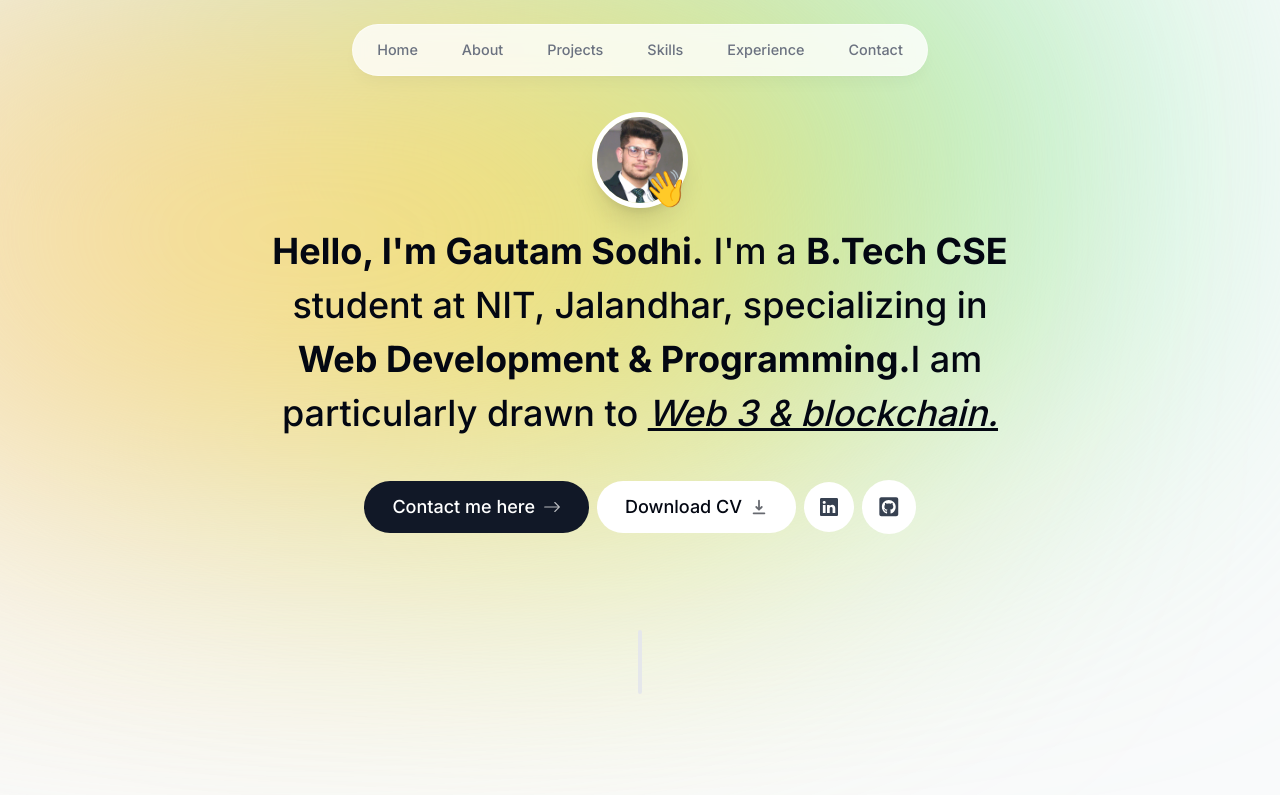
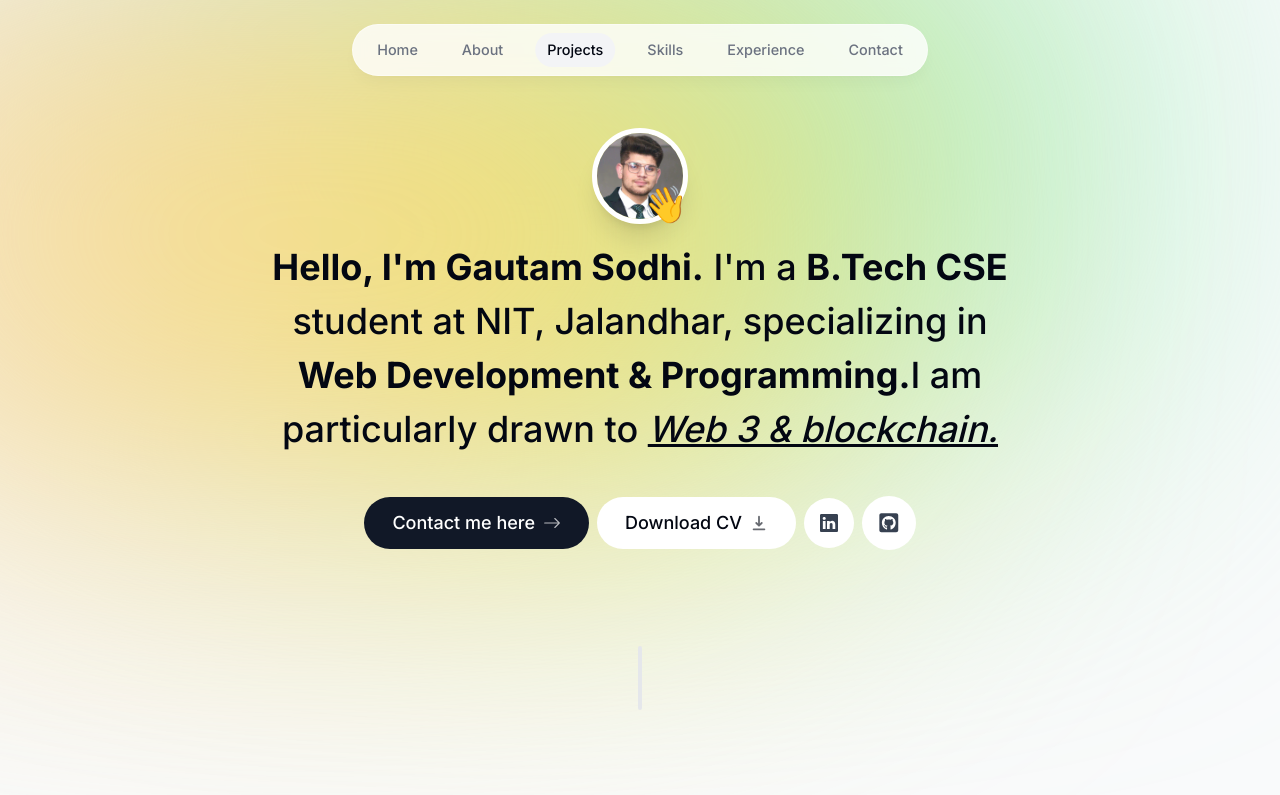
Before and after one commit to Iam-Sodhi/GS_Portfolio, a Next.js app: page / in a window 1280 px wide. Shown: the top 795 px of the page. Built offline with nearby package versions, Linux system fonts and the light colour scheme.

Commit message:
context api done

```diff
--- a/app/layout.tsx
+++ b/app/layout.tsx
@@ -1,6 +1,7 @@
 import "./globals.css";
 import { Inter } from "next/font/google";
 import Header from "@/components/header";
+import ActiveSectionContextProvider from "@/context/activeSection-context";
 const inter = Inter({ subsets: ["latin"] });
 
 export const metadata = {
@@ -15,7 +16,7 @@
   children: React.ReactNode;
 }) {
   return (
-    <html lang="en">
+    <html lang="en" className="!scroll-smooth">
       <head>
         <link rel="icon" href="/favicon.ico" sizes="32x32" />
       </head>
@@ -34,8 +35,10 @@
 
 <div className="absolute -z-10 top-[-1rem] left-[-35rem] h-[31.25rem] w-[50rem] rounded-full blur-[10rem] sm:w-[68.75rem] md:left-[-33rem] lg:left-[-28rem] xl:left-[-15rem] 2xl:left-[-5rem] bg-gradient-to-r from-orange-200 to-yellow-300 dark:from-orange-300 dark:to-yellow-400"></div>
 
-      <Header />
-        {children}
+  <ActiveSectionContextProvider>
+    <Header />
+     {children}
+  </ActiveSectionContextProvider>
       </body>
     </html>
   );
--- a/components/About.tsx
+++ b/components/About.tsx
@@ -1,14 +1,19 @@
 "use client"
-import React from "react";
+import React, { useEffect } from "react";
 import SectionHeading from "./SectionHeading";
 import { motion } from "framer-motion";
+import { useSectionInView } from "@/lib/hooks";
+
 
 export default function About() {
+ const {ref}=useSectionInView('About');
   return (
-    <motion.section className="mb-28 max-w-[45rem] text-center leading-8 sm:mb-40"
+    <motion.section className="mb-28 max-w-[45rem] text-center leading-8 sm:mb-40 scroll-mt-28"
     initial={{ opacity: 0, y: 100 }}
     animate={{ opacity: 1, y: 0 }}
     transition={{ delay: 0.175 }}
+    id="about"
+    ref={ref}
     >
       <SectionHeading>About Me</SectionHeading>
       <p className="mb-3">
--- a/components/Projects.tsx
+++ b/components/Projects.tsx
@@ -1,12 +1,16 @@
-import React from "react";
+"use client"
+import React  from "react";
 import { projectsData } from "@/lib/data";
 import SectionHeading from "./SectionHeading";
 import Project from "./Project";
+import { useSectionInView } from "@/lib/hooks";
+
 
 export default function Projects() {
 
+  const {ref}=useSectionInView("Projects",0.5);
   return (
-    <section className="scroll-mt-28 mb-28">
+    <section  ref={ref} className="scroll-mt-28 mb-28" id="projects">
       <SectionHeading>My projects</SectionHeading>
       <div>
         {projectsData.map((project, index) => (
--- a/components/header.tsx
+++ b/components/header.tsx
@@ -1,12 +1,16 @@
 "use client";
-import React from "react";
+import React, { useState, useContext } from "react";
 import { motion } from "framer-motion";
 import { links } from "@/lib/data";
 import Link from "next/link";
+import clsx from "clsx";
+import {  useActiveSectionContext } from "@/context/activeSection-context";
+
 
 export default function Header() {
+   const{activeSection, setActiveSection, setTimeOfLastClick}=  useActiveSectionContext();
   return (
-//     <header className="z-[999] relative">
+//     <header className="z-e[999] relative">
 //     <motion.div
 //       className="fixed top-0 left-1/2 h-[4.5rem] w-full rounded-none border border-gray-200 bg-white bg-opacity-80 shadow-lg backdrop-blur-[0.5rem] sm:top-6 sm:h-[3.25rem] sm:w-[36rem] sm:rounded-full dark:bg-gray-950 dark:border-black/40 dark:bg-opacity-75"
 //       initial={{ y: -100, x: "-50%", opacity: 0 }}
@@ -34,10 +38,29 @@
       <nav className="flex fixed top-[0.15rem] left-1/2 h-12 -translate-x-1/2 py-2 sm:top-[1.7rem] sm:h-[initial] sm:py-0">
         <ul className="flex w-[22rem] flex-wrap items-center justify-center gap-y-1 text-[0.9rem] font-medium text-gray-500 sm:w-[initial] sm:flex-nowrap sm:gap-5">
           {links.map((link) => (
-            <motion.li className="h-3/4 flex items-center justify-center relative px-3 py-3 hover:text-gray-950 transition" key={link.hash}
+            <motion.li className="h-3/4 flex items-center justify-center relative"
+            key={link.hash}
             initial={{ y: -100, opacity: 0 }}
             animate={{ y: 0, opacity: 1 }}>
-              <Link href={link.hash}>{link.name}</Link>
+            <Link
+            onClick={()=>{setActiveSection(link.name);
+                          setTimeOfLastClick(Date.now());
+              }}
+            className={clsx("flex w-full items-center justify-center px-3 py-3 hover:text-gray-950 transition",{"text-gray-950":activeSection===link.name})}
+            href={link.hash}>
+            {link.name}
+            {
+              link.name==activeSection && <motion.span
+              className="bg-gray-100 rounded-full absolute inset-0 -z-10"
+              layoutId="activeSection"
+              transition={{
+                type:"spring",
+                stiffness:380,
+                damping:30
+              }}>
+              </motion.span>
+            }
+            </Link>
             </motion.li>
           ))}
         </ul>
--- a/components/intro.tsx
+++ b/components/intro.tsx
@@ -6,9 +6,24 @@
 import { BsArrowRight, BsLinkedin } from "react-icons/bs";
 import { HiDownload } from "react-icons/hi";
 import { FaGithubSquare } from "react-icons/fa";
+import { useSectionInView } from "@/lib/hooks";
+
+
+
 export default function Intro() {
+  // const {ref,inView}=useInView( {
+  //   threshold: 0.5, //0.5 as it's a bigger section
+  // });
+  // const {setActiveSection , timeOfLastClick}=useActiveSectionContext();
+  // useEffect(()=>{    //useEffect is used when you want to synchronize with the external system
+  //   if(inView && Date.now()-timeOfLastClick>1000){
+  //     setActiveSection("Home");
+  //   }
+  // },[inView,setActiveSection, timeOfLastClick]);  //run when inView gets changed (or setActiveSection )
+const {ref}=useSectionInView("Home");
+
   return (
-    <section  className="mb-28 -mt-8 max-w-[50rem] text-center sm:mb-0 scroll-mt-[100rem]">
+    <section ref={ref} id="home" className="mb-28 -mt-4 max-w-[50rem] text-center sm:mb-0 scroll-mt-[100rem]">
       <div className="flex items-center justify-center">
         <div className="relative">
           <motion.div
--- /dev/null
+++ b/context/activeSection-context.tsx
@@ -0,0 +1,39 @@
+"use client"
+import React, { useState ,createContext,useContext} from 'react'
+import type { SectionName } from '@/lib/types';
+type ActiveSectionContextProvider= {
+    children: React.ReactNode;
+}
+type ActiveSectionContextType={
+    activeSection: SectionName;
+    setActiveSection:React.Dispatch<React.SetStateAction<SectionName>>;
+    timeOfLastClick: number;
+   setTimeOfLastClick: React.Dispatch<React.SetStateAction<number>>
+}
+
+
+export const ActiveSectionContext= createContext<ActiveSectionContextType |null>(null);
+export default function ActiveSectionContextProvider({children}:ActiveSectionContextProvider) {
+    const [activeSection, setActiveSection]=useState<SectionName>("Home");
+    const [timeOfLastClick,setTimeOfLastClick]=useState(0); //we need to keep track of this to disable the observer temporarily when user clicks on a link
+
+  return(
+     <ActiveSectionContext.Provider value={{
+        activeSection,
+        setActiveSection,
+        timeOfLastClick,
+        setTimeOfLastClick
+    }}>
+      {children}
+    </ActiveSectionContext.Provider>);
+}
+
+
+export const useActiveSectionContext=()=>{
+    const context= useContext(ActiveSectionContext);
+    if(context===null){
+      throw new Error("useActiveSectionContext must be used wihtin a ActieSectionContextProvider");
+    }
+    return context;
+
+  }
--- /dev/null
+++ b/lib/hooks.ts
@@ -0,0 +1,20 @@
+import { useActiveSectionContext } from "@/context/activeSection-context";
+import { useInView } from "react-intersection-observer";
+import { useEffect } from "react";
+import { SectionName } from "./types";
+
+
+
+export function useSectionInView(sectionName:SectionName, threshold=0.75) {
+    const {ref,inView}=useInView( {
+        threshold: threshold, // or just write threshold,
+      });
+      const {setActiveSection , timeOfLastClick}=useActiveSectionContext();
+      useEffect(()=>{    //useEffect is used when you want to synchronize with the external system
+        if(inView && Date.now()-timeOfLastClick>1000){
+          setActiveSection(sectionName);;
+        }
+      },[inView,setActiveSection,timeOfLastClick,sectionName]);  //run when inView gets changed (or setActiveSection )
+
+    return {ref};
+}
--- /dev/null
+++ b/lib/types.ts
@@ -0,0 +1,3 @@
+import { links } from "./data";
+
+export type SectionName= typeof links[number]["name"];
--- a/package.json
+++ b/package.json
@@ -13,6 +13,7 @@
     "@types/react": "18.2.20",
     "@types/react-dom": "18.2.7",
     "autoprefixer": "10.4.15",
+    "clsx": "^2.0.0",
     "eslint": "8.47.0",
     "eslint-config-next": "13.4.13",
     "framer-motion": "^10.15.2",
@@ -21,6 +22,7 @@
     "react": "18.2.0",
     "react-dom": "18.2.0",
     "react-icons": "^4.10.1",
+    "react-intersection-observer": "^9.5.2",
     "tailwindcss": "3.3.3",
     "typescript": "5.1.6"
   }
```
Also changed, not shown: 1 other file (tests, documents, lock files or other folders).
